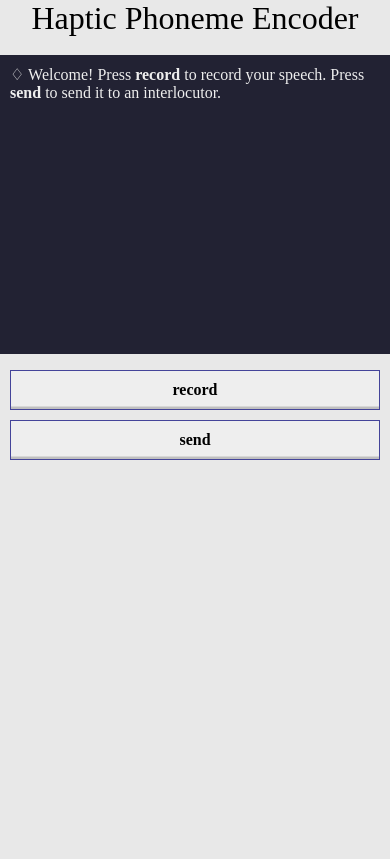
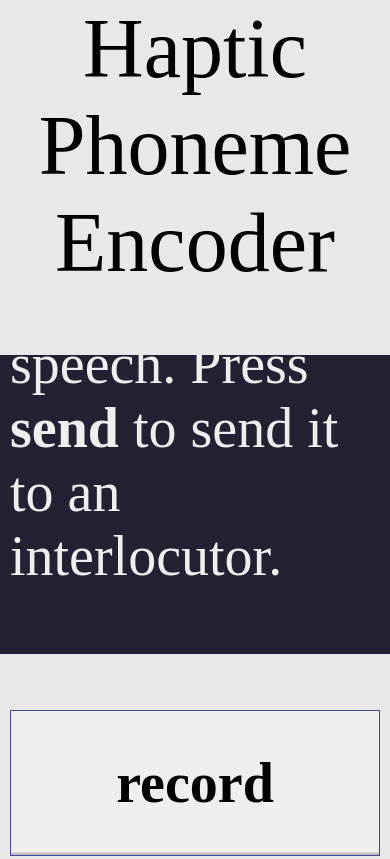
Before and after one commit to dvdmrn/HapticPhonemeEncoder, a website: page static/index.html in a window 390 px wide. Shown: the top 859 px of the page. Drawn offline with Linux system fonts and the light colour scheme; no server answers.

Commit message:
UI fixes for mobile

```diff
--- a/static/style.css
+++ b/static/style.css
@@ -1,10 +1,11 @@
 body{
 	background-color: #e8e8e8;
 	margin:0px;
+	font-size: 3.5em;
 }
 
 #title{
-	font-size:2em;
+	font-size:1.5em;
 	text-align: center;
 }
 
@@ -28,6 +29,9 @@ body{
 	margin:10px;
 	box-shadow: inset 0 -0.15rem 0 rgba(0, 0, 0, 0.2);
 	font-weight: bold;
+	padding-top: 40px;
+	padding-bottom: 40px;
+
 }
 
 .rec{
--- a/transcribe.js
+++ b/transcribe.js
@@ -10,11 +10,11 @@ module.exports = {
   // Creates a client
   const client = new speech.SpeechClient();
 
-  // The name of the audio file to transcribe
-  const fileName = filePath;
+  // // The name of the audio file to transcribe
+  // const filePath = filePath;
 
   // Reads a local audio file and converts it to base64
-  const file = fs.readFileSync(fileName);
+  const file = fs.readFileSync(filePath);
   const audioBytes = file.toString('base64');
 
   // The audio file's encoding, sample rate in hertz, and BCP-47 language code
```
Also changed, not shown: 1 other file.
